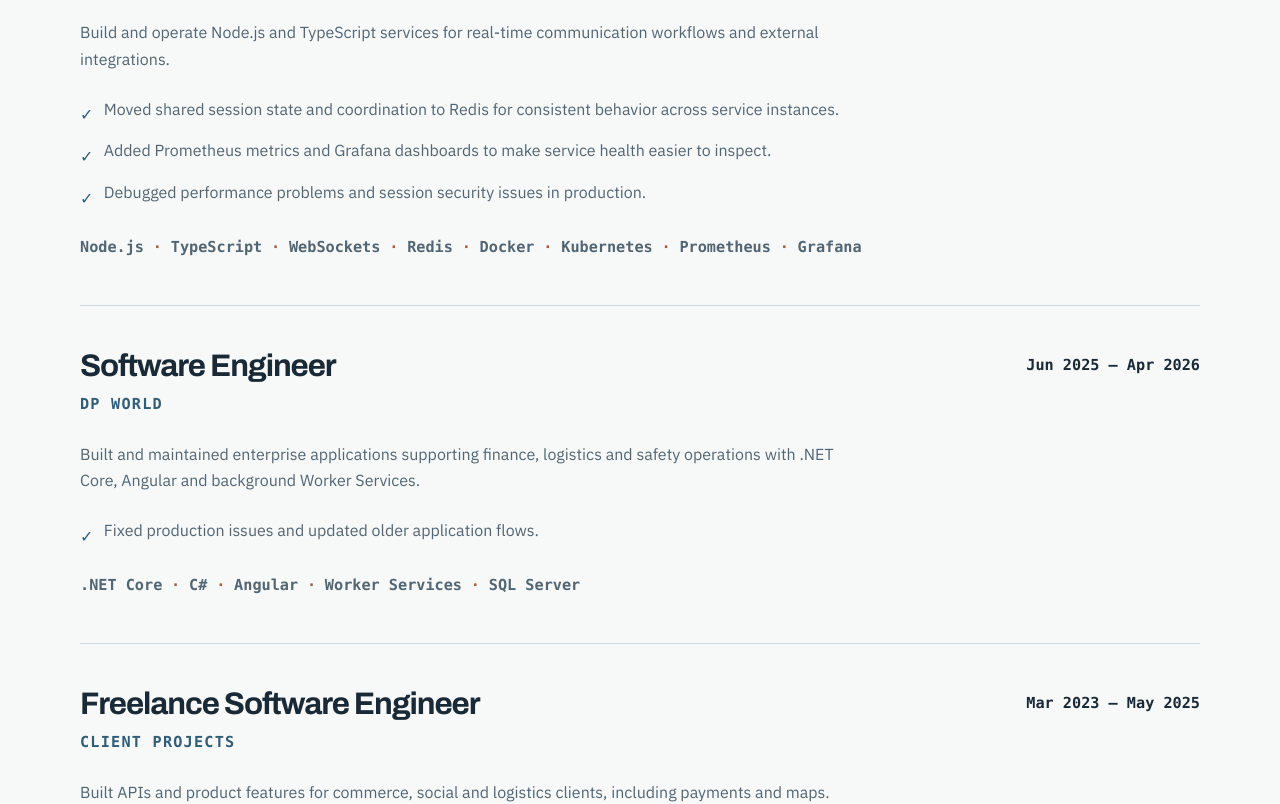
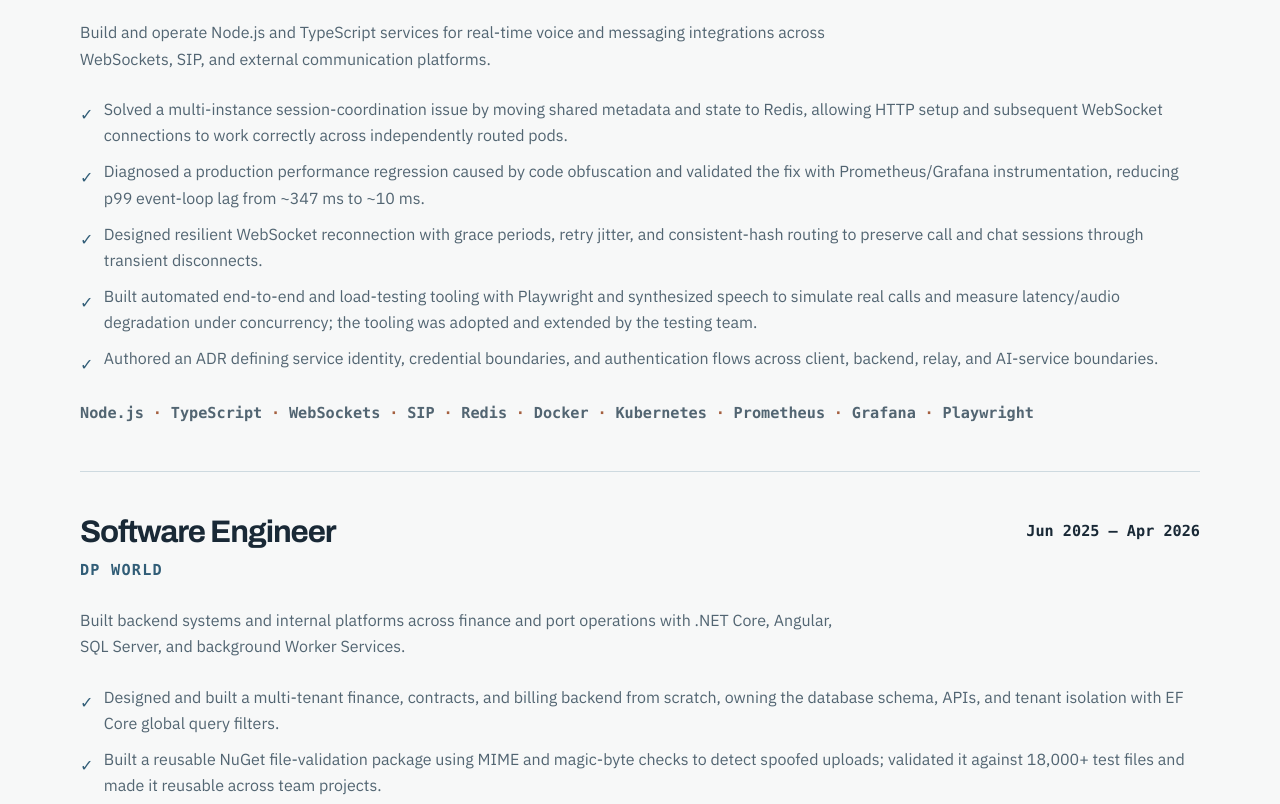
Before and after one commit to rhazem13/hazemportfolio-frontend, an Angular app: page / in a window 1280 px wide. Shown: the part 1160-1964 px from the top of the page. Built offline with nearby package versions, Linux system fonts and the light colour scheme.

Commit message:
Publish final portfolio copy and updated CV

```diff
--- a/src/app/components/experience/experience.component.ts
+++ b/src/app/components/experience/experience.component.ts
@@ -24,15 +24,17 @@
     {
       id: 'intella-backend-engineer-2026',
       role: 'Backend Engineer',
-      company: 'intella',
+      company: 'Intella',
       startDate: new Date('2026-04-01T00:00:00Z'),
-      summary: 'Build and operate Node.js and TypeScript services for real-time communication workflows and external integrations.',
+      summary: 'Build and operate Node.js and TypeScript services for real-time voice and messaging integrations across WebSockets, SIP, and external communication platforms.',
       achievements: [
-        'Moved shared session state and coordination to Redis for consistent behavior across service instances.',
-        'Added Prometheus metrics and Grafana dashboards to make service health easier to inspect.',
-        'Debugged performance problems and session security issues in production.',
+        'Solved a multi-instance session-coordination issue by moving shared metadata and state to Redis, allowing HTTP setup and subsequent WebSocket connections to work correctly across independently routed pods.',
+        'Diagnosed a production performance regression caused by code obfuscation and validated the fix with Prometheus/Grafana instrumentation, reducing p99 event-loop lag from ~347 ms to ~10 ms.',
+        'Designed resilient WebSocket reconnection with grace periods, retry jitter, and consistent-hash routing to preserve call and chat sessions through transient disconnects.',
+        'Built automated end-to-end and load-testing tooling with Playwright and synthesized speech to simulate real calls and measure latency/audio degradation under concurrency; the tooling was adopted and extended by the testing team.',
+        'Authored an ADR defining service identity, credential boundaries, and authentication flows across client, backend, relay, and AI-service boundaries.',
       ],
-      technologies: ['Node.js', 'TypeScript', 'WebSockets', 'Redis', 'Docker', 'Kubernetes', 'Prometheus', 'Grafana'],
+      technologies: ['Node.js', 'TypeScript', 'WebSockets', 'SIP', 'Redis', 'Docker', 'Kubernetes', 'Prometheus', 'Grafana', 'Playwright'],
     },
     {
       id: 'dp-world-software-engineer-2025',
@@ -40,10 +42,16 @@
       company: 'DP World',
       startDate: new Date('2025-06-01T00:00:00Z'),
       endDate: new Date('2026-04-01T00:00:00Z'),
-      summary: 'Built and maintained enterprise applications supporting finance, logistics and safety operations with .NET Core, Angular and background Worker Services.',
-      achievements: ['Fixed production issues and updated older application flows.'],
+      summary: 'Built backend systems and internal platforms across finance and port operations with .NET Core, Angular, SQL Server, and background Worker Services.',
+      achievements: [
+        'Designed and built a multi-tenant finance, contracts, and billing backend from scratch, owning the database schema, APIs, and tenant isolation with EF Core global query filters.',
+        'Built a reusable NuGet file-validation package using MIME and magic-byte checks to detect spoofed uploads; validated it against 18,000+ test files and made it reusable across team projects.',
+        'Took ownership of a core port-operations platform handling truck, vessel, and container scheduling and movements; added rail and finance functionality, maintained integrations, and fixed production issues.',
+        'Automated reconciliation of paid-but-unsettled receipts with a .NET Worker Service, including payment-provider verification, retries, multi-receipt handling, and settlement synchronization across systems.',
+        'Introduced Seq for centralized logging and email alerts across multiple applications, and modernized legacy .NET/Angular systems through rebuilds, upgrades, and refactoring.',
+      ],
       technologies: [
-        '.NET Core', 'C#', 'Angular', 'Worker Services', 'SQL Server',
+        '.NET Core', 'C#', 'EF Core', 'Angular', 'SQL Server', 'Worker Services', 'NuGet', 'Seq',
       ],
     },
     {
--- a/src/app/components/hero/hero.component.html
+++ b/src/app/components/hero/hero.component.html
@@ -4,6 +4,7 @@
       <p class="hero-eyebrow">Cairo, Egypt · Open to remote roles</p>
       <h1 id="hero-heading">Hazem Ragab</h1>
       <p class="hero-role">Backend software engineer</p>
+      <div class="hero-body">
         <p class="hero-title">Production APIs, real-time systems and distributed services.</p>
         <p class="hero-description">At Intella, I work on real-time communication and integrations with Node.js and TypeScript. At DP World, I built .NET and C# applications for finance, logistics and safety teams.</p>
         <div class="hero-actions">
@@ -17,4 +18,5 @@
         </nav>
       </div>
     </div>
+  </div>
 </section>
--- a/src/app/components/hero/styles/hero.component.scss
+++ b/src/app/components/hero/styles/hero.component.scss
@@ -1,10 +1,10 @@
 .hero { padding: clamp(4rem, 8vw, 7.5rem) 0 clamp(4rem, 7vw, 6rem); }
-.hero-copy { max-width: 56rem; }
+.hero-body { max-width: 42rem; margin-top: clamp(2rem, 4vw, 3rem); }
 .hero-eyebrow { color: var(--accent-color); font-family: var(--font-utility); font-size: .88rem; font-weight: 700; letter-spacing: .09em; text-transform: uppercase; }
 h1 { margin-top: 1.3rem; font-family: var(--font-display); font-size: clamp(4rem, 8.2vw, 7.8rem); font-weight: 700; letter-spacing: -.065em; line-height: .92; text-wrap: balance; }
 .hero-role { margin-top: .8rem; color: var(--accent-color); font-family: var(--font-display); font-size: clamp(1.55rem, 3vw, 2.7rem); font-weight: 600; letter-spacing: -.04em; line-height: 1.15; }
-.hero-title { max-width: 36ch; margin-top: clamp(2rem, 4vw, 3rem); font-size: clamp(1.35rem, 2.1vw, 1.75rem); font-weight: 600; line-height: 1.3; text-wrap: pretty; }
-.hero-description { max-width: 42rem; margin-top: 1rem; color: var(--text-secondary); font-size: 1.05rem; line-height: 1.7; }
+.hero-title { max-width: 36ch; font-size: clamp(1.35rem, 2.1vw, 1.75rem); font-weight: 600; line-height: 1.3; text-wrap: pretty; }
+.hero-description { margin-top: 1rem; color: color-mix(in srgb, var(--text-secondary), var(--text-color) 18%); font-size: 1.05rem; line-height: 1.7; }
 .hero-actions, .hero-social { display: flex; flex-wrap: wrap; align-items: center; }
 .hero-actions { gap: .65rem; margin-top: 2rem; }
 .hero-action { display: inline-flex; min-height: 3.3rem; align-items: center; justify-content: space-between; gap: 2rem; padding: .7rem 1.1rem; border: 1px solid var(--accent-color); color: var(--accent-color); font-size: .95rem; font-weight: 700; text-decoration: none; transition: background-color 180ms ease, color 180ms ease, border-color 180ms ease; }
@@ -13,4 +13,4 @@
 .hero-social { gap: 1.4rem; margin-top: 2.1rem; }
 .hero-social a { color: var(--text-secondary); font-size: .95rem; font-weight: 600; text-decoration: none; }
 .hero-social a:hover { color: var(--accent-color); text-decoration: underline; }
-@media (max-width: 520px) { .hero { padding-top: 3.2rem; } h1 { font-size: clamp(3.5rem, 15vw, 5rem); } .hero-role { font-size: 1.55rem; } .hero-actions { align-items: stretch; } .hero-action { flex: 1 1 100%; } }
+@media (max-width: 520px) { .hero { padding-top: 3.2rem; padding-bottom: 3.25rem; } h1 { font-size: clamp(2.75rem, 12vw, 4rem); } .hero-role { font-size: 1.55rem; } .hero-actions { width: 100%; align-items: stretch; margin-top: 1.5rem; } .hero-action { flex: 1 1 100%; } .hero-social { margin-top: 1.5rem; } }
```
Also changed, not shown: 1 other file (tests, documents, lock files or other folders). Lines whose indentation alone changed are shown as unchanged.
